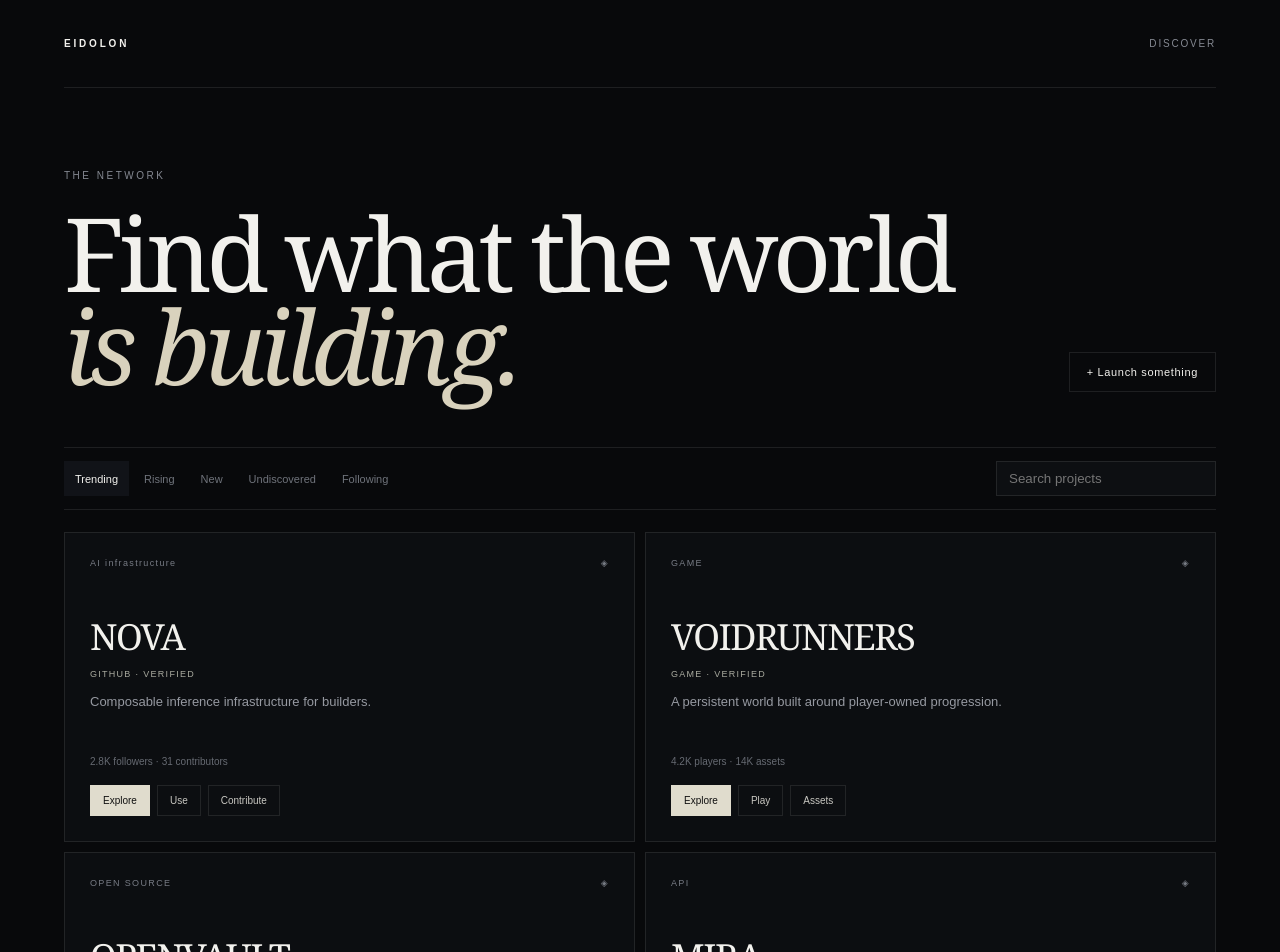
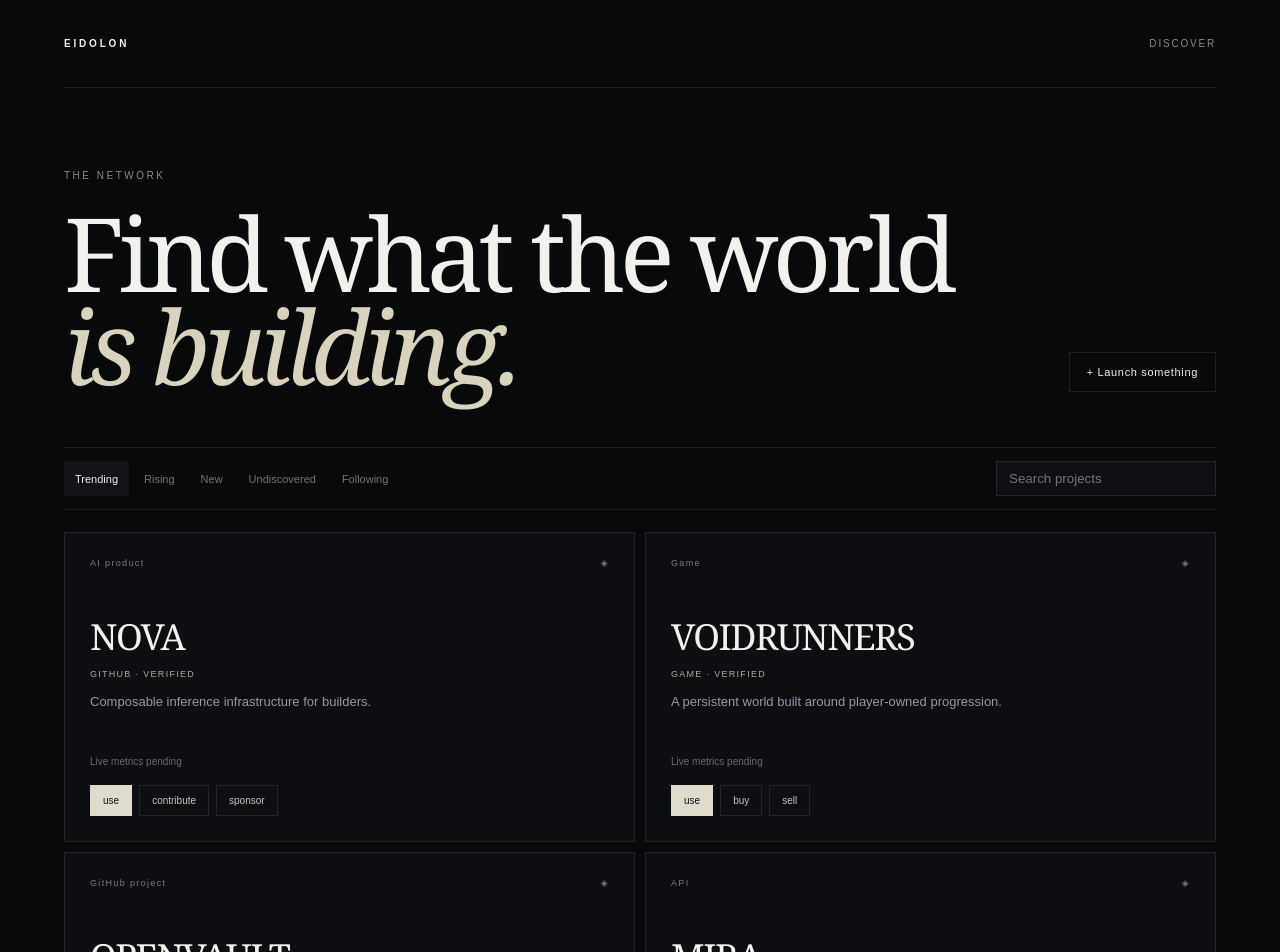
Before and after one commit to saalax4721x-coder/EIDOLON, a Next.js app: page /discover in a window 1280 px wide. Shown: the top 952 px of the page. Built offline with nearby package versions, Linux system fonts and the light colour scheme.

Commit message:
feat: make discovery feed data-contract driven

```diff
--- a/app/discover/page.tsx
+++ b/app/discover/page.tsx
@@ -1,14 +1,35 @@
 "use client";
 import { useMemo, useState } from "react";
-import { discoveryFilters } from "@/lib/eidolon";
-const projects=[
- {name:"NOVA",kind:"AI infrastructure",source:"GITHUB · VERIFIED",desc:"Composable inference infrastructure for builders.",stats:"2.8K followers · 31 contributors",actions:["Explore","Use","Contribute"]},
- {name:"VOIDRUNNERS",kind:"GAME",source:"GAME · VERIFIED",desc:"A persistent world built around player-owned progression.",stats:"4.2K players · 14K assets",actions:["Explore","Play","Assets"]},
- {name:"OPENVAULT",kind:"OPEN SOURCE",source:"GITHUB · VERIFIED",desc:"An open database layer for teams building in public.",stats:"1.7K contributors · 42 releases",actions:["Explore","Use","Sponsor"]},
- {name:"MIRA",kind:"API",source:"API · VERIFIED",desc:"Real-time signals for applications that need the world as data.",stats:"18K calls · 2.1K users",actions:["Explore","Use API","Docs"]},
+import { discoveryFilters, type ProjectAction, type Project } from "@/lib/eidolon";
+import { discoveryMatches, discoverySort, type DiscoveryProject, visibleMetric } from "@/lib/discovery";
+
+const projects: DiscoveryProject[] = [
+  { id:"nova", slug:"nova", name:"NOVA", type:"AI product", source:{kind:"github",reference:"github.com/nova",status:"verified"}, description:"Composable inference infrastructure for builders.", economy:"none", createdAt:"2026-10-05T12:00:00Z", actions:["use","contribute","sponsor"], activityScore:null, followerCount:null, usageCount:null, updatedAt:null },
+  { id:"voidrunners", slug:"voidrunners", name:"VOIDRUNNERS", type:"Game", source:{kind:"game",reference:"voidrunners.example",status:"verified"}, description:"A persistent world built around player-owned progression.", economy:"token", createdAt:"2026-10-04T12:00:00Z", actions:["use","buy","sell","follow"], activityScore:null, followerCount:null, usageCount:null, updatedAt:null },
+  { id:"openvault", slug:"openvault", name:"OPENVAULT", type:"GitHub project", source:{kind:"github",reference:"github.com/openvault",status:"verified"}, description:"An open database layer for teams building in public.", economy:"none", createdAt:"2026-10-03T12:00:00Z", actions:["use","sponsor","contribute","license"], activityScore:null, followerCount:null, usageCount:null, updatedAt:null },
+  { id:"mira", slug:"mira", name:"MIRA", type:"API", source:{kind:"other",reference:"mira.example",status:"verified"}, description:"Real-time signals for applications that need the world as data.", economy:"none", createdAt:"2026-10-02T12:00:00Z", actions:["use","subscribe","license"], activityScore:null, followerCount:null, usageCount:null, updatedAt:null },
 ];
-export default function Discover(){
- const [filter,setFilter]=useState("Trending"); const [q,setQ]=useState("");
- const visible=useMemo(()=>projects.filter(p=>(p.name+" "+p.kind+" "+p.desc).toLowerCase().includes(q.toLowerCase())),[q]);
- return <main className="discover"><header className="surface-nav"><a href="/" className="wordmark">EIDOLON</a><span>DISCOVER</span></header><section className="discover-head"><div><div className="eyebrow">THE NETWORK</div><h1>Find what the world<br/><em>is building.</em></h1></div><a className="launch-link" href="/launch">+ Launch something</a></section><div className="toolbar"><div className="filters">{discoveryFilters.map(x=><button className={filter===x?"filter active":"filter"} onClick={()=>setFilter(x)} key={x}>{x}</button>)}</div><input className="search" value={q} onChange={e=>setQ(e.target.value)} placeholder="Search projects"/></div><section className="project-grid">{visible.map(p=><article className="project-card" key={p.name}><div className="card-top"><span>{p.kind}</span><span>◈</span></div><h2><a href="/project">{p.name}</a></h2><div className="verified">{p.source}</div><p>{p.desc}</p><div className="stats">{p.stats}</div><div className="card-actions">{p.actions.map(a=><button key={a}>{a}</button>)}</div></article>)}</section></main>;
+
+export default function Discover() {
+  const [filter, setFilter] = useState<(typeof discoveryFilters)[number]>("Trending");
+  const [q, setQ] = useState("");
+  const visible = useMemo(() => {
+    const filtered = projects.filter((project) => discoveryMatches(project, q));
+    return filter === "Following" ? [] : discoverySort(filtered, filter === "Following" ? "Trending" : filter);
+  }, [filter, q]);
+
+  return <main className="discover">
+    <header className="surface-nav"><a href="/" className="wordmark">EIDOLON</a><span>DISCOVER</span></header>
+    <section className="discover-head"><div><div className="eyebrow">THE NETWORK</div><h1>Find what the world<br/><em>is building.</em></h1></div><a className="launch-link" href="/launch">+ Launch something</a></section>
+    <div className="toolbar"><div className="filters">{discoveryFilters.map((x)=><button className={filter===x?"filter active":"filter"} onClick={()=>setFilter(x)} key={x}>{x}</button>)}</div><input className="search" value={q} onChange={(e)=>setQ(e.target.value)} placeholder="Search projects"/></div>
+    <section className="project-grid">{visible.map((p)=><article className="project-card" key={p.id}>
+      <div className="card-top"><span>{p.type}</span><span>◈</span></div>
+      <h2><a href={`/project?slug=${p.slug}`}>{p.name}</a></h2>
+      <div className="verified">{p.source.kind.toUpperCase()} · {p.source.status.toUpperCase()}</div>
+      <p>{p.description}</p>
+      <div className="stats">{p.followerCount === null && p.usageCount === null ? "Live metrics pending" : `${visibleMetric(p.followerCount)} followers · ${visibleMetric(p.usageCount)} uses`}</div>
+      <div className="card-actions">{p.actions.slice(0,3).map((action)=><button key={action}>{action.replace("_"," ")}</button>)}</div>
+    </article>)}</section>
+    {visible.length===0 && <div className="panel"><span className="eyebrow">NOTHING HERE YET</span><h2>No followed projects or matching results.</h2><p>EIDOLON does not invent activity. Verified data will appear as the network grows.</p></div>}
+  </main>;
 }
```
